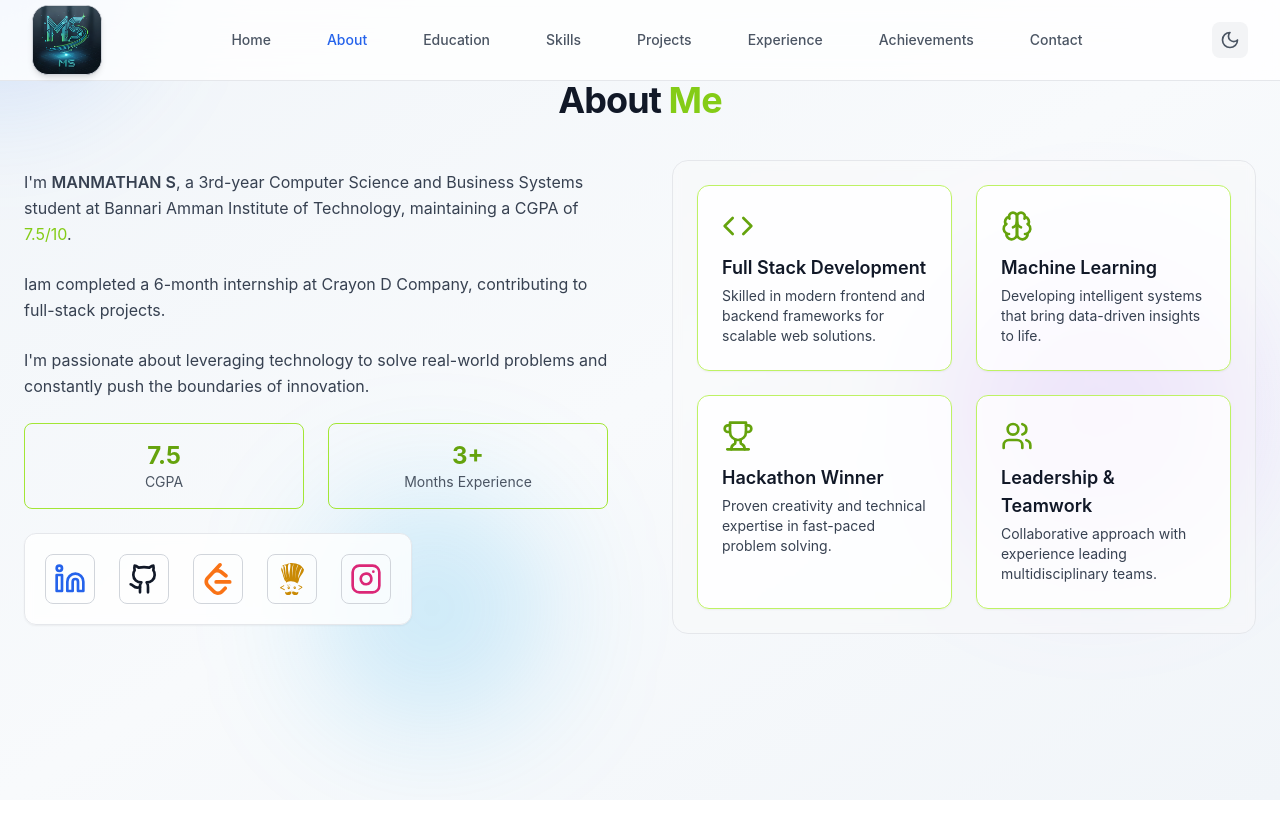
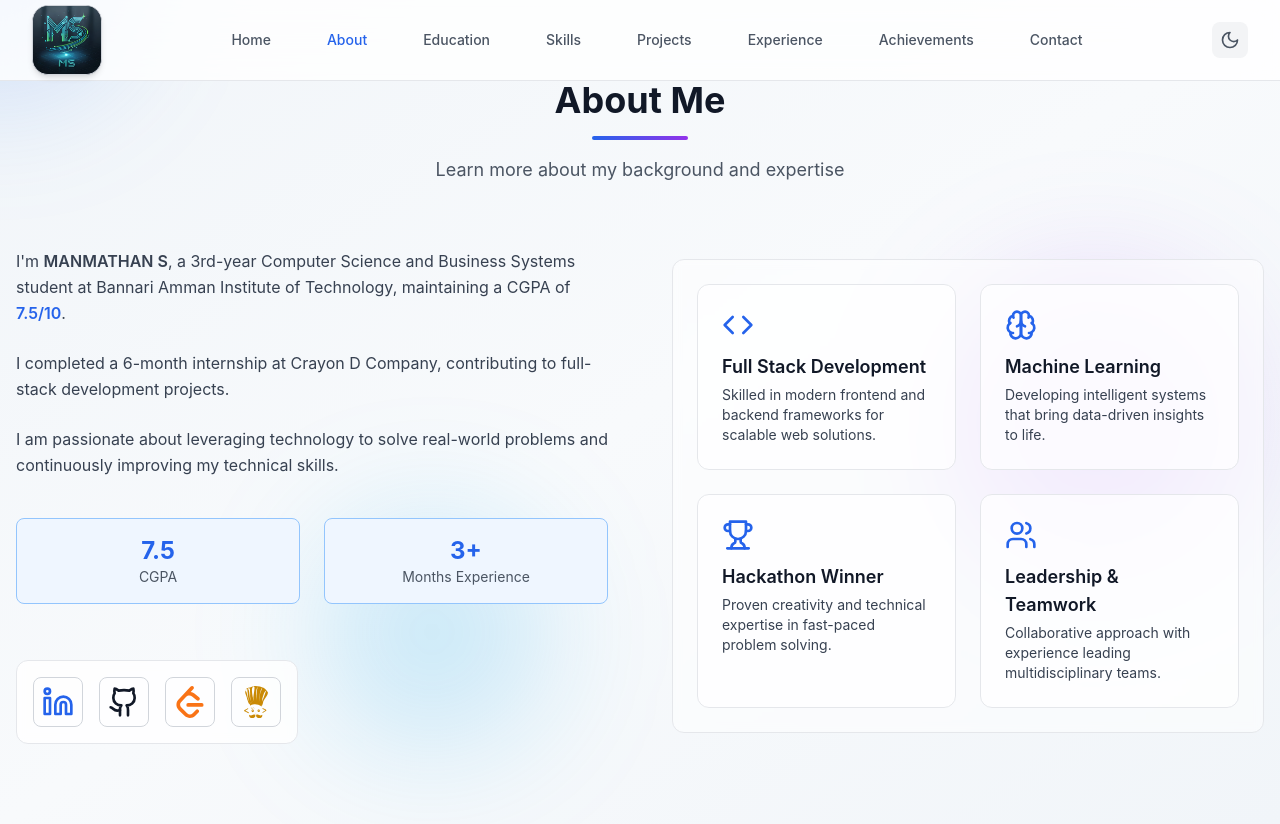
Before and after one commit to SMANMATHAN/Mathan_Portfolio, a React (Vite) app: page /about in a window 1280 px wide. Before the commit the page ends 800 px from the top, so only its background shows below. Built offline with nearby package versions, Linux system fonts and the light colour scheme.

Commit message:
Final Portfolio

```diff
--- a/src/components/About.tsx
+++ b/src/components/About.tsx
@@ -1,5 +1,5 @@
 import React from 'react';
-import { Code, Brain, Trophy, Users, Linkedin, Github, Instagram } from 'lucide-react';
+import { Code, Brain, Trophy, Users, Linkedin, Github } from 'lucide-react';
 import { SiLeetcode, SiCodechef } from 'react-icons/si';
 
 const About: React.FC = () => {
@@ -31,84 +31,97 @@ const About: React.FC = () => {
       name: 'LinkedIn',
       url: 'https://www.linkedin.com/in/manmathan-s-2282ab2a0/',
       icon: Linkedin,
-      color: 'text-blue-600 hover:text-blue-700 dark:text-blue-400 dark:hover:text-blue-300'
+      color: 'text-blue-600 hover:text-blue-700 dark:text-blue-400 dark:hover:text-blue-300',
     },
     {
       name: 'GitHub',
       url: 'https://github.com/SMANMATHAN',
       icon: Github,
-      color: 'text-gray-900 hover:text-gray-700 dark:text-white dark:hover:text-gray-300'
+      color: 'text-gray-900 hover:text-gray-700 dark:text-white dark:hover:text-gray-300',
     },
     {
       name: 'LeetCode',
       url: 'https://leetcode.com/u/SMANMATHAN/',
       icon: SiLeetcode,
-      color: 'text-orange-500 hover:text-orange-600 dark:text-orange-400 dark:hover:text-orange-300'
+      color: 'text-orange-500 hover:text-orange-600 dark:text-orange-400 dark:hover:text-orange-300',
     },
     {
       name: 'CodeChef',
       url: 'https://www.codechef.com/users/smanmathan',
       icon: SiCodechef,
-      color: 'text-yellow-600 hover:text-yellow-700 dark:text-yellow-400 dark:hover:text-yellow-300'
+      color: 'text-yellow-600 hover:text-yellow-700 dark:text-yellow-400 dark:hover:text-yellow-300',
     },
-    {
-      name: 'Instagram',
-      url: 'https://www.instagram.com/manmathan_6305/',
-      icon: Instagram,
-      color: 'text-pink-600 hover:text-pink-700 dark:text-pink-400 dark:hover:text-pink-300'
-    }
   ];
 
   return (
     <section
       id="about"
-      className="relative overflow-hidden min-h-screen w-full py-20 px-6 font-sans bg-gradient-to-br from-slate-100 via-slate-50 to-slate-100 text-gray-900 dark:from-slate-900 dark:via-slate-950 dark:to-slate-900 dark:text-white transition-colors duration-500"
+      className="relative overflow-hidden py-20 px-4 bg-gradient-to-br from-slate-100 via-slate-50 to-slate-100 dark:from-slate-900 dark:via-slate-950 dark:to-slate-900 text-gray-900 dark:text-white transition-colors duration-500"
     >
+      {/* Background Effects */}
       <div className="absolute inset-0">
-        <div className="absolute -top-40 -left-32 h-64 w-64 rounded-full bg-blue-500/20 blur-3xl"></div>
-        <div className="absolute top-1/3 right-10 h-72 w-72 rounded-full bg-purple-500/20 blur-3xl"></div>
-        <div className="absolute bottom-20 left-1/4 h-56 w-56 rounded-full bg-sky-500/20 blur-3xl"></div>
-        <div className="absolute inset-0 opacity-30" style={{ backgroundImage: 'radial-gradient(circle at 1px 1px, rgba(148,163,184,0.12) 1px, transparent 0)' }}></div>
+        <div className="absolute -top-40 -left-32 h-64 w-64 rounded-full bg-blue-500/20 blur-3xl" />
+        <div className="absolute top-1/3 right-10 h-72 w-72 rounded-full bg-purple-500/20 blur-3xl" />
+        <div className="absolute bottom-20 left-1/4 h-56 w-56 rounded-full bg-sky-500/20 blur-3xl" />
+        <div
+          className="absolute inset-0 opacity-30"
+          style={{
+            backgroundImage:
+              'radial-gradient(circle at 1px 1px, rgba(148,163,184,0.12) 1px, transparent 0)',
+          }}
+        />
       </div>
+
       <div className="relative max-w-7xl mx-auto">
-        {/* Header - Top Center */}
-        <div className="text-center mb-10">
-          <h2 className="text-4xl font-bold mb-4 tracking-tight">
-            About <span className="text-lime-500 dark:text-cyan-400">Me</span>
-          </h2>
+        {/* Header */}
+        <div className="text-center mb-16">
+          <h2 className="text-4xl font-bold mb-4">About Me</h2>
+          <div className="w-24 h-1 bg-gradient-to-r from-blue-600 to-purple-600 mx-auto rounded-full" />
+          <p className="mt-4 text-lg text-gray-600 dark:text-gray-400">
+            Learn more about my background and expertise
+          </p>
         </div>
 
-        {/* Content - Centered */}
-        <div className="grid md:grid-cols-2 gap-16 items-center justify-items-center">
-          {/* Left Section — Text */}
-          <div className="space-y-6 text-center md:text-left w-full">
+        {/* Main Content */}
+        <div className="grid md:grid-cols-2 gap-16 items-center">
+          {/* Left Content */}
+          <div className="space-y-6 text-center md:text-left">
             <p className="text-gray-700 dark:text-gray-300 leading-relaxed">
-              I'm <span className="font-semibold">MANMATHAN S</span>, a 3rd-year Computer Science and Business Systems student at
-              Bannari Amman Institute of Technology, maintaining a CGPA of <span className="text-lime-500 dark:text-cyan-400">7.5/10</span>.
-            </p>
-            <p className="text-gray-700 dark:text-gray-300 leading-relaxed">
-              <span className="font-semibold"></span> Iam completed a 6-month internship at Crayon D Company, contributing to
-              full-stack projects.
-            </p>
-            <p className="text-gray-700 dark:text-gray-300 leading-relaxed">
-              I'm passionate about leveraging technology to solve real-world problems and constantly push the boundaries of
-              innovation.
+              I'm <span className="font-semibold">MANMATHAN S</span>, a 3rd-year Computer Science and
+              Business Systems student at Bannari Amman Institute of Technology,
+              maintaining a CGPA of{' '}
+              <span className="font-semibold text-blue-600 dark:text-blue-400">
+                7.5/10
+              </span>.
             </p>
 
-            <div className="flex gap-6 mt-8 justify-center md:justify-start">
-              <div className="flex-1 text-center border border-lime-400 dark:border-cyan-400 rounded-lg p-4 hover:shadow-md transition-all">
-                <div className="text-2xl font-bold text-lime-600 dark:text-cyan-400">7.5</div>
+            <p className="text-gray-700 dark:text-gray-300 leading-relaxed">
+              I completed a 6-month internship at Crayon D Company, contributing to
+              full-stack development projects.
+            </p>
+
+            <p className="text-gray-700 dark:text-gray-300 leading-relaxed">
+              I am passionate about leveraging technology to solve real-world problems
+              and continuously improving my technical skills.
+            </p>
+
+            {/* Stats */}
+            <div className="flex flex-wrap gap-6 justify-center md:justify-start pt-4">
+              <div className="flex-1 min-w-[140px] text-center border border-blue-300 dark:border-blue-600 rounded-lg p-4 bg-blue-50 dark:bg-blue-900/20">
+                <div className="text-2xl font-bold text-blue-600 dark:text-blue-400">7.5</div>
                 <div className="text-sm text-gray-600 dark:text-gray-400">CGPA</div>
               </div>
-              <div className="flex-1 text-center border border-lime-400 dark:border-cyan-400 rounded-lg p-4 hover:shadow-md transition-all">
-                <div className="text-2xl font-bold text-lime-600 dark:text-cyan-400">3+</div>
-                <div className="text-sm text-gray-600 dark:text-gray-400">Months Experience</div>
+              <div className="flex-1 min-w-[140px] text-center border border-blue-300 dark:border-blue-600 rounded-lg p-4 bg-blue-50 dark:bg-blue-900/20">
+                <div className="text-2xl font-bold text-blue-600 dark:text-blue-400">3+</div>
+                <div className="text-sm text-gray-600 dark:text-gray-400">
+                  Months Experience
+                </div>
               </div>
             </div>
 
             {/* Social Icons */}
-            <div className="mt-10 flex gap-4 justify-center md:justify-start">
-              <div className="flex gap-6 p-5 rounded-xl border border-gray-200 dark:border-gray-700 bg-white/80 dark:bg-gray-800/50 backdrop-blur-sm shadow-sm">
+            <div className="pt-8 flex justify-center md:justify-start">
+              <div className="flex flex-wrap gap-4 p-4 rounded-xl border border-gray-200 dark:border-gray-700 bg-white/80 dark:bg-gray-800/50 backdrop-blur-sm">
                 {socialLinks.map((social) => {
                   const IconComponent = social.icon;
                   return (
@@ -117,10 +130,10 @@ const About: React.FC = () => {
                       href={social.url}
                       target="_blank"
                       rel="noopener noreferrer"
-                      className={`${social.color} transition-all duration-300 hover:scale-110 transform p-2 rounded-lg border border-gray-300 dark:border-gray-600`}
-                      aria-label={`Visit ${social.name} profile`}
+                      className={`${social.color} p-2 rounded-lg border border-gray-300 dark:border-gray-600 hover:scale-110 transition`}
+                      aria-label={`Visit ${social.name}`}
                     >
-                      <IconComponent className="w-8 h-8" />
+                      <IconComponent className="w-7 h-7 sm:w-8 sm:h-8" />
                     </a>
                   );
                 })}
@@ -128,16 +141,22 @@ const About: React.FC = () => {
             </div>
           </div>
 
-          {/* Right Section — Highlight Cards */}
-          <div className="relative grid sm:grid-cols-2 gap-6 p-6 border border-gray-200 dark:border-gray-700 rounded-2xl bg-gray-50/40 dark:bg-gray-900/30 backdrop-blur-sm w-full">
+          {/* Right Content */}
+          <div className="grid sm:grid-cols-2 gap-6 p-6 border border-gray-200 dark:border-gray-700 rounded-xl bg-white/50 dark:bg-gray-800/50 backdrop-blur-sm">
             {highlights.map((highlight, index) => (
               <div
                 key={index}
-                className="p-6 rounded-xl bg-white/70 dark:bg-[#111111]/60 border border-lime-300 dark:border-cyan-600 shadow-sm hover:shadow-lg hover:-translate-y-1 transition-all"
+                className="p-6 rounded-xl bg-white/70 dark:bg-gray-800/60 border border-gray-200 dark:border-gray-700 hover:shadow-lg hover:-translate-y-1 transition"
               >
-                <div className="text-lime-600 dark:text-cyan-400 mb-3">{highlight.icon}</div>
-                <h3 className="text-lg font-semibold mb-1">{highlight.title}</h3>
-                <p className="text-sm text-gray-700 dark:text-gray-400">{highlight.description}</p>
+                <div className="text-blue-600 dark:text-blue-400 mb-3">
+                  {highlight.icon}
+                </div>
+                <h3 className="text-lg font-semibold mb-1">
+                  {highlight.title}
+                </h3>
+                <p className="text-sm text-gray-700 dark:text-gray-400">
+                  {highlight.description}
+                </p>
               </div>
             ))}
           </div>
--- a/src/components/Experience.tsx
+++ b/src/components/Experience.tsx
@@ -21,7 +21,7 @@ const Experience: React.FC = () => {
   ];
 
   return (
-    <section id="experience" className="py-20 px-4 bg-white dark:bg-gray-900">
+    <section id="experience" className="py-20 px-4 bg-gradient-to-br from-slate-100 via-slate-50 to-slate-100 dark:from-gray-950 dark:via-gray-900 dark:to-gray-950">
       <div className="max-w-7xl mx-auto">
         <div className="text-center mb-16">
           <h2 className="text-4xl font-bold text-gray-900 dark:text-white mb-4">
--- a/src/components/Footer.tsx
+++ b/src/components/Footer.tsx
@@ -1,5 +1,6 @@
 import React from 'react';
-import { Heart, ArrowUp } from 'lucide-react';
+import { Heart, ArrowUp, Linkedin, Github, Instagram, Mail, Phone, MapPin } from 'lucide-react';
+import { SiLeetcode, SiCodechef } from 'react-icons/si';
 import MsLogo from '../assests/images/MSLogo-artguru.png';
 
 const Footer: React.FC = () => {
@@ -7,30 +8,100 @@ const Footer: React.FC = () => {
     window.scrollTo({ top: 0, behavior: 'smooth' });
   };
 
+  const socialLinks = [
+    {
+      name: 'LinkedIn',
+      url: 'https://www.linkedin.com/in/manmathan-s-2282ab2a0/',
+      icon: Linkedin,
+      color: 'text-blue-400 hover:text-blue-500'
+    },
+    {
+      name: 'GitHub',
+      url: 'https://github.com/SMANMATHAN',
+      icon: Github,
+      color: 'text-gray-300 hover:text-white'
+    },
+    {
+      name: 'LeetCode',
+      url: 'https://leetcode.com/u/SMANMATHAN/',
+      icon: SiLeetcode,
+      color: 'text-orange-400 hover:text-orange-500'
+    },
+    {
+      name: 'CodeChef',
+      url: 'https://www.codechef.com/users/smanmathan',
+      icon: SiCodechef,
+      color: 'text-yellow-400 hover:text-yellow-500'
+    },
+    {
+      name: 'Instagram',
+      url: 'https://www.instagram.com/manmathan_6305/',
+      icon: Instagram,
+      color: 'text-pink-400 hover:text-pink-500'
+    }
+  ];
+
   return (
-    <footer className="bg-gray-900 text-white py-12 px-4 relative">
+    <footer className="bg-gray-900 text-white py-14 px-4 relative">
       <div className="max-w-7xl mx-auto">
-        <div className="grid md:grid-cols-3 gap-8 mb-8">
+
+        {/* Top Section */}
+        <div className="grid gap-10 md:grid-cols-3 mb-12">
+
           {/* Brand */}
-          <div className="space-y-4">
-          <div className="h-[70px] w-[70px] rounded-2xl overflow-hidden bg-slate-900 flex items-center justify-center shadow-md border-[1.5px] border-gray-700">
-                <img
-                  src={MsLogo}
-                  alt="MS logo"
-                  className="h-full w-full object-cover"
-                />
-              </div>
+          <div className="space-y-4 text-center md:text-left">
+            <div className="h-[70px] w-[70px] mx-auto md:mx-0 rounded-2xl overflow-hidden bg-slate-900 flex items-center justify-center shadow-md border border-gray-700">
+              <img
+                src={MsLogo}
+                alt="MS Logo"
+                className="h-full w-full object-cover"
+              />
+            </div>
+
             <h3 className="text-2xl font-bold bg-gradient-to-r from-blue-400 to-purple-400 bg-clip-text text-transparent">
               MANMATHAN S
             </h3>
-            <p className="text-gray-400 leading-relaxed">
+
+            <p className="text-gray-400 leading-relaxed max-w-sm mx-auto md:mx-0">
               Full Stack Developer & ML Enthusiast passionate about creating innovative
               solutions that make a difference.
             </p>
+
+            {/* Social Icons with Subtitles */}
+            <div className="pt-4">
+              <h4 className="text-sm font-semibold text-gray-300 mb-3">
+                Connect with Me
+              </h4>
+
+              <div className="flex flex-wrap justify-center md:justify-start gap-4">
+                {socialLinks.map((social) => {
+                  const IconComponent = social.icon;
+                  return (
+                    <a
+                      key={social.name}
+                      href={social.url}
+                      target="_blank"
+                      rel="noopener noreferrer"
+                      className="flex flex-col items-center gap-1 group"
+                      aria-label={social.name}
+                    >
+                      <div
+                        className={`${social.color} p-3 rounded-lg border border-gray-700 group-hover:scale-110 transition`}
+                      >
+                        <IconComponent className="w-5 h-5" />
+                      </div>
+                      <span className="text-xs text-gray-400 group-hover:text-white">
+                        {social.name}
+                      </span>
+                    </a>
+                  );
+                })}
+              </div>
+            </div>
           </div>
 
           {/* Quick Links */}
-          <div className="space-y-4">
+          <div className="space-y-4 text-center md:text-left">
             <h4 className="text-lg font-semibold">Quick Links</h4>
             <ul className="space-y-2">
               {['About', 'Projects', 'Experience', 'Skills', 'Contact'].map((link) => (
@@ -40,7 +111,7 @@ const Footer: React.FC = () => {
                       const element = document.getElementById(link.toLowerCase());
                       if (element) element.scrollIntoView({ behavior: 'smooth' });
                     }}
-                    className="text-gray-400 hover:text-white transition-colors duration-200"
+                    className="text-gray-400 hover:text-white transition-colors"
                   >
                     {link}
                   </button>
@@ -49,35 +120,41 @@ const Footer: React.FC = () => {
             </ul>
           </div>
 
-          {/* Contact */}
-          <div className="space-y-4">
+          {/* Contact Info */}
+          <div className="space-y-4 text-center md:text-left">
             <h4 className="text-lg font-semibold">Get In Touch</h4>
-            <div className="space-y-2 text-gray-400">
-              <p>manmadhansiva2005@gmail.com</p>
-              <p>+91 9363212045</p>
-              <p>Tamil Nadu, India</p>
+            <div className="space-y-3 text-gray-400">
+              <p className="flex items-center justify-center md:justify-start gap-2">
+                <Mail className="w-4 h-4" /> manmadhansiva2005@gmail.com
+              </p>
+              <p className="flex items-center justify-center md:justify-start gap-2">
+                <Phone className="w-4 h-4" /> +91 9363212045
+              </p>
+              <p className="flex items-center justify-center md:justify-start gap-2">
+                <MapPin className="w-4 h-4" /> Tamil Nadu, India
+              </p>
             </div>
           </div>
         </div>
 
         {/* Bottom Bar */}
-        <div className="border-t border-gray-800 pt-8 flex flex-col sm:flex-row justify-between items-center">
+        <div className="border-t border-gray-800 pt-6 flex flex-col sm:flex-row justify-between items-center gap-3">
           <p className="text-gray-400 text-sm flex items-center">
             Made with <Heart className="w-4 h-4 mx-1 text-red-500" /> by Manmathan S
           </p>
-          <p className="text-gray-400 text-sm mt-4 sm:mt-0">
+          <p className="text-gray-400 text-sm">
             © 2025 All rights reserved.
           </p>
         </div>
       </div>
 
-      {/* Back to Top Button */}
+      {/* Back to Top */}
       <button
         onClick={scrollToTop}
-        className="fixed bottom-8 right-8 w-12 h-12 bg-gradient-to-r from-blue-600 to-purple-600 text-white rounded-full shadow-lg hover:shadow-xl transform hover:scale-110 transition-all duration-300 flex items-center justify-center z-40"
+        className="fixed bottom-8 right-8 w-12 h-12 bg-gradient-to-r from-blue-600 to-purple-600 text-white rounded-full shadow-lg hover:scale-110 transition z-40"
         aria-label="Back to top"
       >
-        <ArrowUp className="w-5 h-5" />
+        <ArrowUp className="w-5 h-5 mx-auto" />
       </button>
     </footer>
   );
--- a/src/components/Hero.tsx
+++ b/src/components/Hero.tsx
@@ -50,7 +50,7 @@ const Hero: React.FC = () => {
   return (
     <section
       id="home"
-      className="relative overflow-hidden bg-gradient-to-br from-slate-100 via-slate-50 to-slate-100 text-gray-900 dark:from-slate-900 dark:via-slate-950 dark:to-slate-900 dark:text-white"
+      className="relative overflow-hidden bg-gradient-to-br from-slate-100 via-slate-50 to-slate-100 dark:from-gray-950 dark:via-gray-900 dark:to-gray-950 text-gray-900 dark:text-white"
     >
       <div className="absolute inset-0">
         <div className="absolute -top-40 -left-32 h-64 w-64 rounded-full bg-blue-500/20 blur-3xl"></div>
--- a/src/components/Projects.tsx
+++ b/src/components/Projects.tsx
@@ -68,7 +68,7 @@ const Projects: React.FC = () => {
     : projects.filter(project => project.category === activeFilter);
 
   return (
-    <section id="projects" className="py-20 px-4 bg-gray-50 dark:bg-gray-800">
+    <section id="projects" className="py-20 px-4 bg-gradient-to-br from-slate-100 via-slate-50 to-slate-100 dark:from-gray-950 dark:via-gray-900 dark:to-gray-950">
       <div className="max-w-7xl mx-auto">
         <div className="text-center mb-16">
           <h2 className="text-4xl font-bold text-gray-900 dark:text-white mb-4">
```
Also changed, not shown: src/components/Achievements.tsx (+25 -66 lines), src/components/Contact.tsx (+12 -9 lines), src/components/Education.tsx (+7 -13 lines), src/components/Skills.tsx (+6 -6 lines), 1 other file (tests, documents, lock files or other folders).
